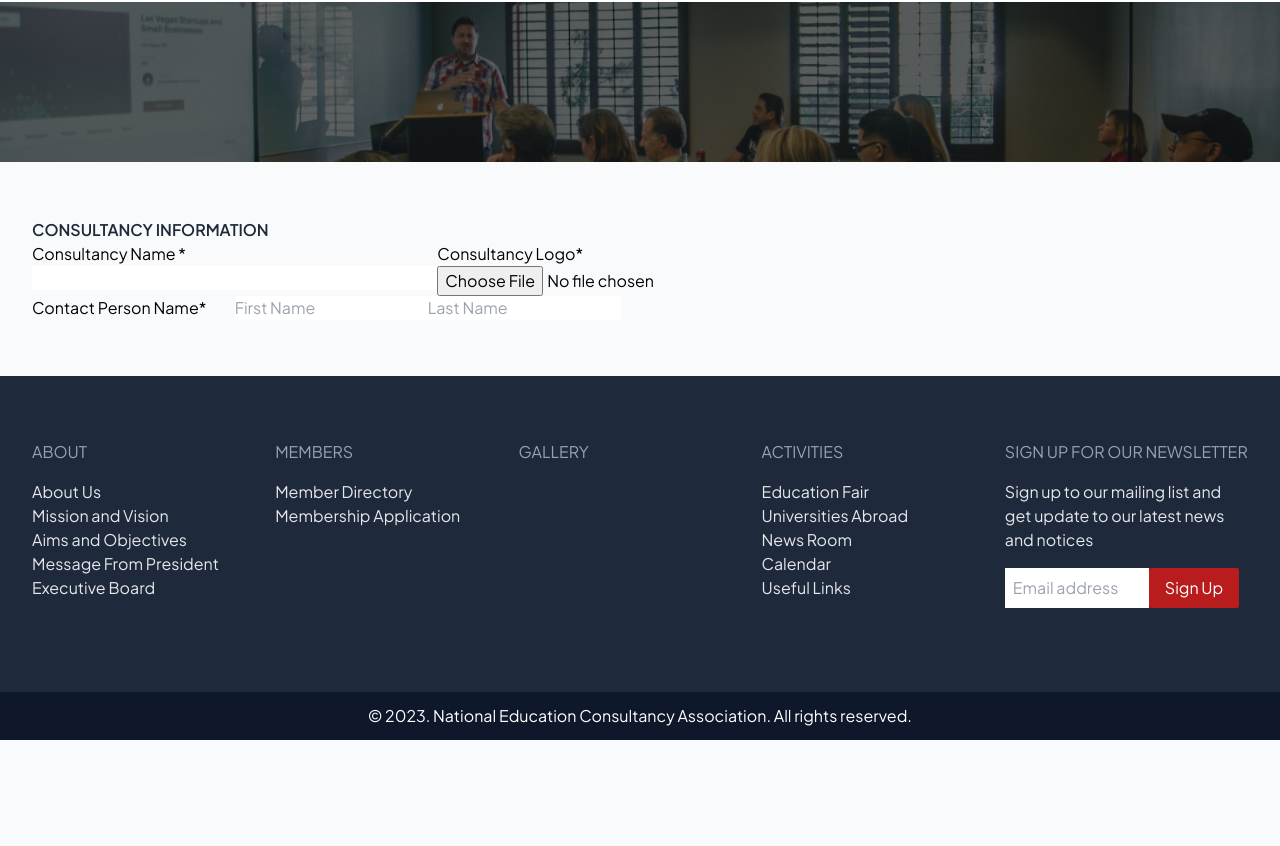
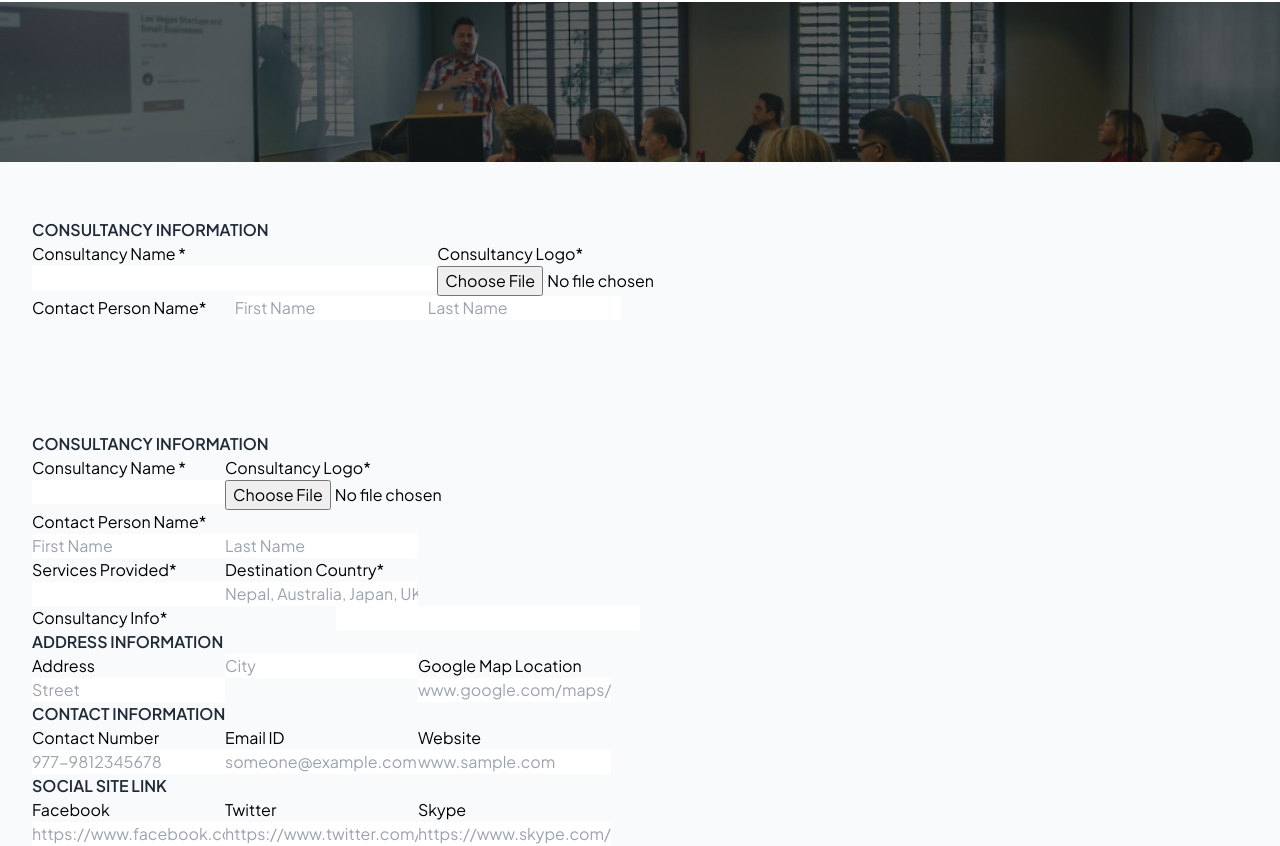
Before and after one commit to notaryastark/neca-updated, a website with bundled scripts: page src/membership-application.html in a window 1280 px wide. Shown: the part 110-956 px from the top of the page. Before the commit the page ends 850 px from the top, so only its background shows below. Built offline with nearby package versions, Linux system fonts and the light colour scheme.

Commit message:
membership application changes

```diff
--- a/src/membership-application.html
+++ b/src/membership-application.html
@@ -160,7 +160,7 @@
                     </div>
 
                     <div class="col-span-4 md:grid grid-cols-4 grid-flow-col">
-                        <label for="contact-name font-bold">Contact Person Name<span class="text-red">*</span></label>
+                        <label for="contact-name font-bold col-span-4">Contact Person Name<span class="text-red">*</span></label>
                         <div class="flex flex-row">
                             <input type="text" placeholder="First Name" required>
                             <input type="text" placeholder="Last Name" required>
@@ -240,6 +240,104 @@
             </div>
         </div>
 
+        <div class="container w-full flex flex-col justify-between align-middle py-8 md:py-10 lg:py-14">
+            <div >
+                <form class="flex flex-col" action="">
+                    <p class="font-semibold text-gray-800">CONSULTANCY INFORMATION</p>
+                    <div class="flex flex-row">
+                        <div class="flex flex-col">
+                            <label for="consultancy-name font-bold">Consultancy Name <span class="text-red">*</span></label>
+                            <input type="text" required>
+                        </div>
+                        <div class="flex flex-col">
+                            <label for="consultancy-logo font-bold">Consultancy Logo<span class="text-red">*</span></label>
+                            <input type="file" required>
+                        </div>
+                    </div>
+
+                    <div class="flex flex-col">
+                        <label for="contact-name font-bold">Contact Person Name<span class="text-red">*</span></label>
+                        <div class="flex flex-row">
+                            <input type="text" placeholder="First Name" required>
+                            <input type="text" placeholder="Last Name" required>
+                        </div>
+                    </div>
+
+                    <div class="flex flex-row">
+                        <div class="flex flex-col">
+                            <label for="service font-bold">Services Provided<span class="text-red">*</span></label>
+                            <input type="text" placeholder="" required>
+                        </div>
+
+                        <div class="flex flex-col">
+                            <label for="service font-bold">Destination Country<span class="text-red">*</span></label>
+                            <input type="text" placeholder="Nepal, Australia, Japan, UK" required>
+                        </div>
+                    </div>
+
+                    <div class="col-span-4 md:grid grid-cols-4 grid-flow-col">
+                        <label for="consultancy-info font-bold">Consultancy Info<span class="text-red">*</span></label>
+                        <input type="text" placeholder="" required>
+                    </div>
+
+                    <!--address information start-->
+                    <p class="font-semibold text-gray-800">ADDRESS INFORMATION</p>
+                    <div class="flex flex-row">
+                        <div class="flex flex-col">
+                            <label for="consultancy-name font-bold">Address</label>
+                            <input type="text" placeholder="Street" required>
+                        </div>
+                        <div class="flex flex-col">
+                            <label for="consultancy-name font-bold"></label>
+                            <input type="text" placeholder="City" required>
+                        </div>
+                        <div class="flex flex-col">
+                            <label for="consultancy-name font-bold">Google Map Location</label>
+                            <input type="url" placeholder="www.google.com/maps/place" required>
+                        </div>
+                    </div>
+                    <!--address information end-->
+
+                    <!--contact information start-->
+                    <p class="font-semibold text-gray-800">CONTACT INFORMATION</p>
+                    <div class="flex flex-row">
+                        <div class="flex flex-col">
+                            <label for="consultancy-name font-bold">Contact Number</label>
+                            <input type="text" placeholder="977-9812345678" required>
+                        </div>
+                        <div class="flex flex-col">
+                            <label for="consultancy-name font-bold">Email ID</label>
+                            <input type="email" placeholder="someone@example.com" required>
+                        </div>
+                        <div class="flex flex-col">
+                            <label for="consultancy-name font-bold">Website</label>
+                            <input type="url" placeholder="www.sample.com" required>
+                        </div>
+                    </div>
+                    <!--contact information end-->
+
+                    <!--social site link start-->
+                    <p class="font-semibold text-gray-800">SOCIAL SITE LINK</p>
+                    <div class="flex flex-row">
+                        <div class="flex flex-col">
+                            <label for="facebook-id font-bold">Facebook</label>
+                            <input type="url" placeholder="https://www.facebook.com/example">
+                        </div>
+                        <div class="flex flex-col">
+                            <label for="twitter-id font-bold">Twitter</label>
+                            <input type="url" placeholder="https://www.twitter.com/example">
+                        </div>
+                        <div class="flex flex-col">
+                            <label for="skype-id font-bold">Skype</label>
+                            <input type="url" placeholder="https://www.skype.com/example">
+                        </div>
+                    </div>
+                    <!--address information end-->
+
+                </form>
+            </div>
+        </div>
+
         <!--footer start-->
         <footer>
             <!--footer section start-->
```
